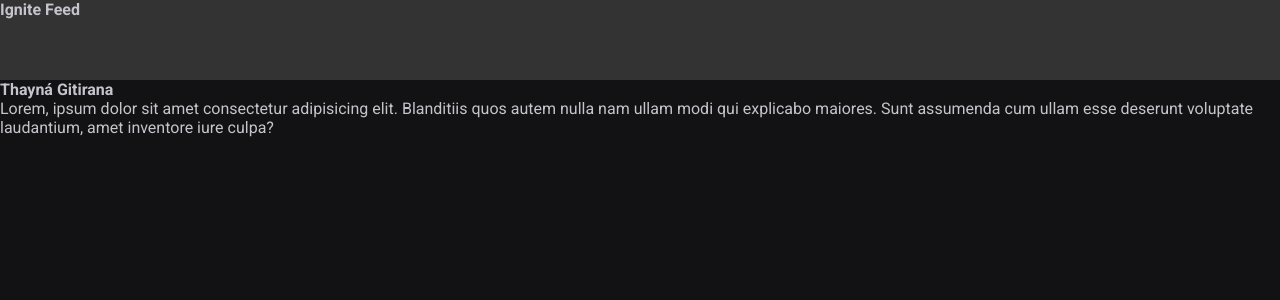
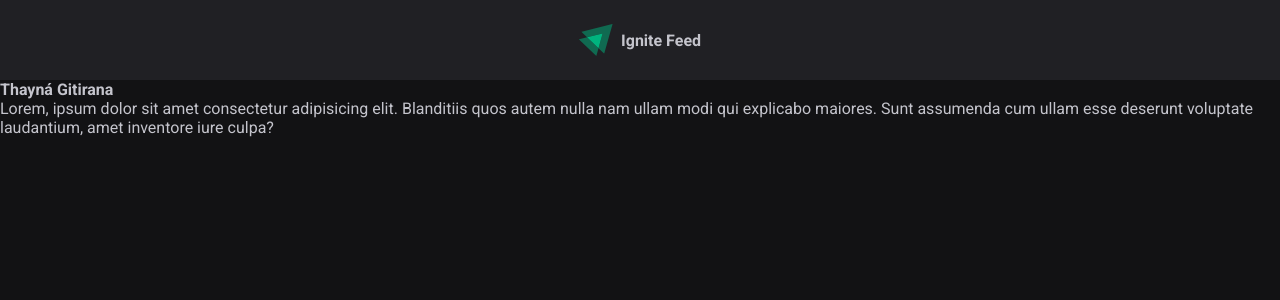
Before and after one commit to gitirana/ignite-feed, a React (Vite) app: page / in a window 1280 px wide. Shown: the top 300 px of the page. Built offline with nearby package versions, Linux system fonts and the light colour scheme.

Commit message:
creating header component

```diff
--- a/src/components/Header.jsx
+++ b/src/components/Header.jsx
@@ -1,8 +1,10 @@
 import styles from "./Header.module.css";
+import igniteLogo from "../assets/ignite-logo.svg";
 
 export function Header() {
   return (
     <header className={styles.header}>
+      <img src={igniteLogo} alt="Logotipo do Ignite" />
       <strong>Ignite Feed</strong>
     </header>
   );
--- a/src/components/Header.module.css
+++ b/src/components/Header.module.css
@@ -1,4 +1,14 @@
 .header {
-  background: #333;
-  height: 80px;
+  background: var(--gray-800);
+
+  display: flex;
+  justify-content: center;
+  align-items: center;
+
+  padding: 1.5rem 0;
 }
+
+.header img {
+  height: 2rem;
+  margin-right: 0.5rem;
+}
```
Also changed, not shown: src/assets/ignite-logo.svg (added).
